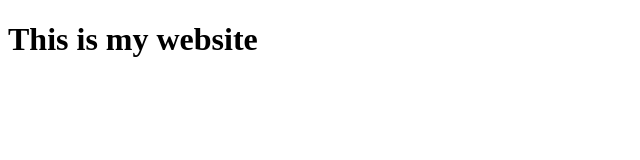
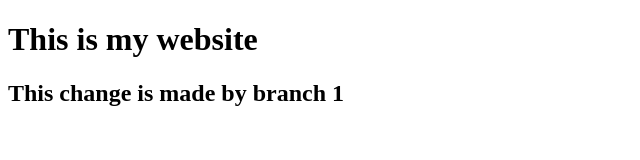
Before and after one commit to Jahid-Hasan1/merge2, a plain HTML site: page index.html in a window 1280 px wide. Shown: the whole page, without its empty margins (0-640 px from the left). Drawn offline with Linux system fonts and the light colour scheme.

Commit message:
commit form br1

```diff
--- a/index.html
+++ b/index.html
@@ -8,5 +8,6 @@
 </head>
 <body>
     <h1>This is my website</h1>
+    <h2>This change is made by branch 1</h2>
 </body>
 </html>
```
